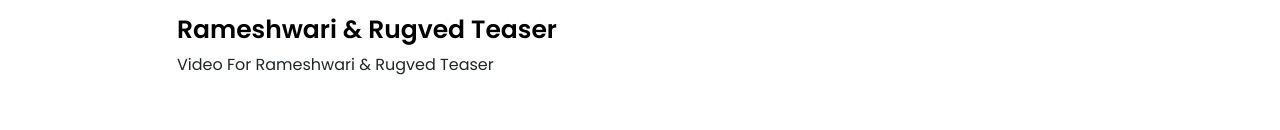
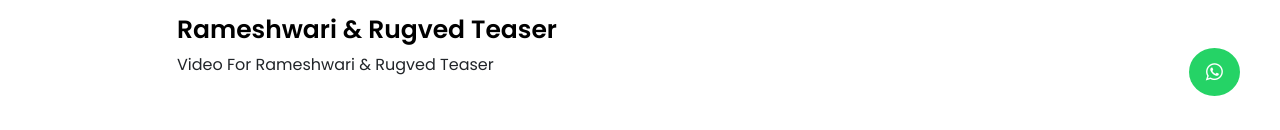
Before and after one commit to Piyushbabhulakar12/binalcutdatest, a React (Create React App) app: page /cinmaticv/01 in a window 1280 px wide. Shown: the part 664-794 px from the top of the page. Built offline with nearby package versions, Linux system fonts and the light colour scheme.

Commit message:
new commit demhghgoddsffdfsfdsdfsdfd

```diff
--- a/src/App.js
+++ b/src/App.js
@@ -9,6 +9,7 @@ import About from "../src/About/Index";
 import CinmaticVideo from './Category/CinmaticVideo/CinmaticVideo';
 import Cinmaticv from "./Category/CinmaticVideo/Cinmaticv";
 import Cinmaticn from './Category/CinmaticVideo/Cinmaticvn';
+import WhatsApp from './Component/WhatsApp';
 
 function App() {
   return (
@@ -24,6 +25,7 @@ function App() {
         <Route path="/cinmatic-video" exact element={<CinmaticVideo/>} />
         <Route path="cinmaticv/:id" exact element={<Cinmaticv/>} />
       </Routes>
+      <WhatsApp />
       <Footer />
 
     </div>
--- a/src/Category/CinmaticVideo/Cinmaticvn.js
+++ b/src/Category/CinmaticVideo/Cinmaticvn.js
@@ -15,7 +15,7 @@ const Cinmaticn = () => {
                          return (
                             <React.Fragment key={index}>
                             	 <iframe  src={data.videourl} width="100%" height="550" allow="autoplay" className="iframe_video mt-5"></iframe>
-                                 <h3 class="mt-5">{data.title}</h3>
+                                 <h3 className="mt-5">{data.title}</h3>
                             </React.Fragment>
                          )
                     })}
--- /dev/null
+++ b/src/Component/WhatsApp.js
@@ -0,0 +1,10 @@
+
+
+const WhatsApp = () => {
+    return (
+        <>
+        <a href="https://wa.me/9987253771" target="_blank"><button className="btn sticky_btn rounded-circle btn-lg"><i class="fa fa-whatsapp" aria-hidden="true"></i></button></a>
+        </>
+    )
+}
+export default WhatsApp;
--- a/src/index.css
+++ b/src/index.css
@@ -232,6 +232,24 @@ code {
 .heading_text_about
 {
   font-weight: 600;
+}
+
+.sticky_btn
+{
+  position: fixed;
+  bottom: 40px;
+  right: 40px;
+  background-color: #25D366;
+  color: #fff;
+  z-index: 100;
+}
+.sticky_btn:hover
+{
+  color: #25D366;
+}
+.sticky_btn:focus
+{
+  color: #25D366;
 }
 
 .section_margin_top
```
